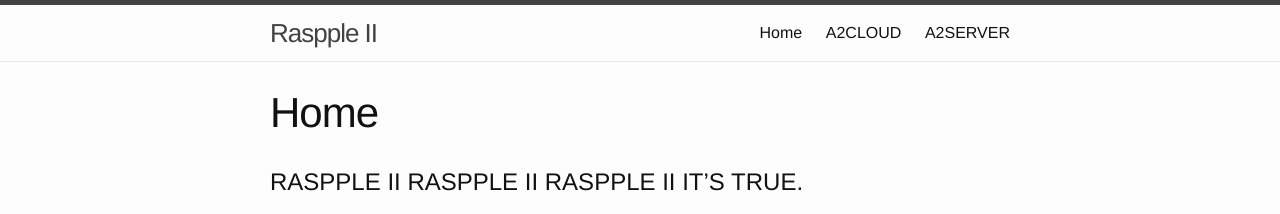
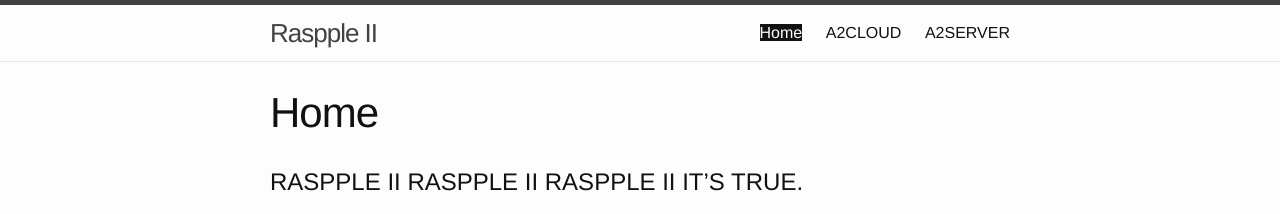
Before and after one commit to RasppleII/rasppleii.github.io, a Jekyll site: the page built from index.md, in a window 1280 px wide. Shown: the top 214 px of the page. Built offline with Jekyll 4.4.1, drawn with Linux system fonts in a browser that asks for light colours.

Commit message:
_layout.scss: Add (lame) .current for header
The current node in the header is given a highlight class, so for now
we'll mark that by inverting the text/background colors.  Yes, that's
lame, and we probably should use something more, well, *more* for the
highlighting.  But again, this creates the highlight.  Fancy styles can
wait for structural stuff.

```diff
--- a/_sass/_layout.scss
+++ b/_sass/_layout.scss
@@ -40,6 +40,12 @@
         &:not(:last-child) {
             margin-right: 20px;
         }
+
+    }
+    .current {
+        // This is lame, do it better
+        color: $background-color;
+        background-color: $text-color;
     }
 
     @include media-query($on-palm) {
```
